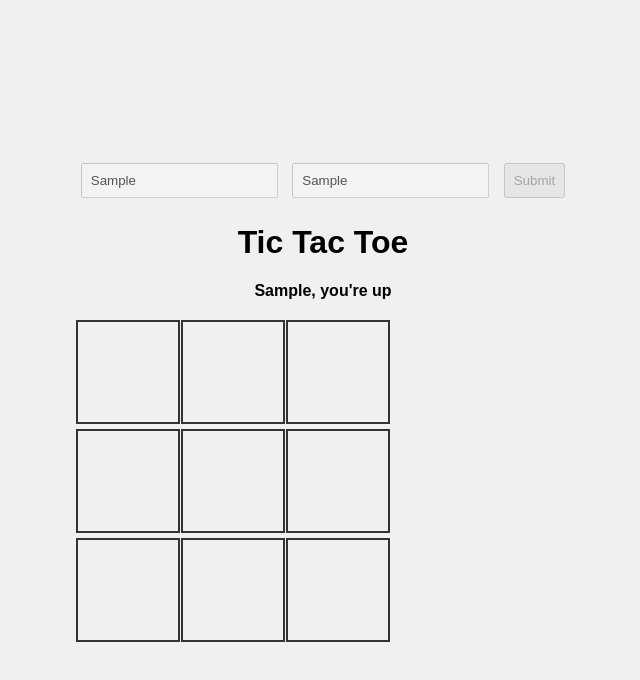
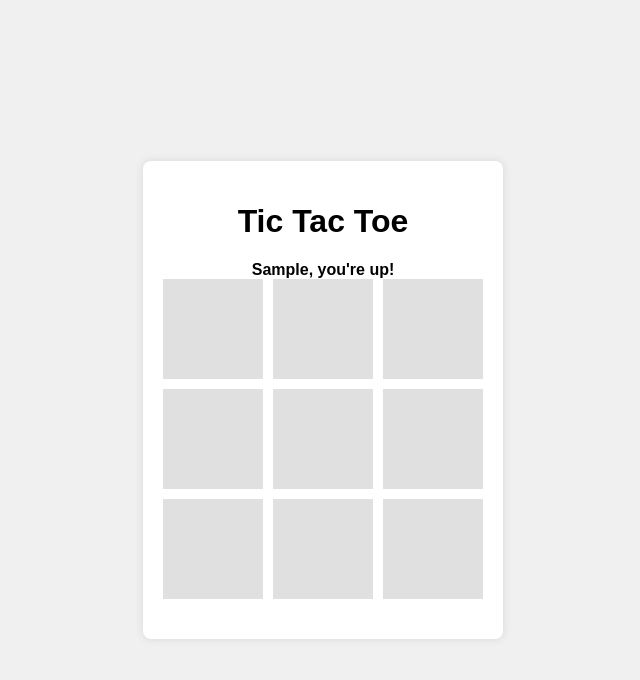
Before and after one commit to acciojob/tictactoe-raabin10, a website: page main.html in a window 1280 px wide. Both pictures are taken after typing "Sample", "Sample" into the empty fields and a click on the button "Submit". Shown: the whole page, without its empty margins (317-957 px from the left). Drawn offline with Linux system fonts and the light colour scheme.

Commit message:
created a submission

```diff
--- a/main.html
+++ b/main.html
@@ -1,20 +1,37 @@
 <!DOCTYPE html>
 <html lang="en">
 <head>
-    <meta charset="UTF-8">
-    <meta name="viewport" content="width=device-width, initial-scale=1.0">
-    <link rel="stylesheet" href="styles.css">
-    <title>Multiplayer Tic Tac Toe</title>
+  <meta charset="UTF-8">
+  <meta name="viewport" content="width=device-width, initial-scale=1.0">
+  <link rel="stylesheet" href="styles.css">
+  <title>Multiplayer Tic Tac Toe</title>
 </head>
 <body>
 
 <div class="container">
-    <input type="text" id="player-1" placeholder="Player 1">
-    <input type="text" id="player-2" placeholder="Player 2">
-    <button id="submit" onclick="startGame()">Submit</button>
+  <div id="input-container">
+    <label for="player-1">Player 1:</label>
+    <input type="text" id="player-1" placeholder="Enter name for Player 1">
+    <label for="player-2">Player 2:</label>
+    <input type="text" id="player-2" placeholder="Enter name for Player 2">
+    <button id="submit">Submit</button>
+  </div>
+
+  <div id="game-container" style="display: none;">
     <h1>Tic Tac Toe</h1>
     <div class="message"></div>
-    <div class="board" onclick="handleCellClick(event)"></div>
+    <div id="board">
+      <div class="cell" id="1"></div>
+      <div class="cell" id="2"></div>
+      <div class="cell" id="3"></div>
+      <div class="cell" id="4"></div>
+      <div class="cell" id="5"></div>
+      <div class="cell" id="6"></div>
+      <div class="cell" id="7"></div>
+      <div class="cell" id="8"></div>
+      <div class="cell" id="9"></div>
+    </div>
+  </div>
 </div>
 
 <script src="script.js"></script>
--- a/script.js
+++ b/script.js
@@ -1,61 +1,55 @@
-//your JS code here. If required.
-let currentPlayer = 1;
-let board = ['', '', '', '', '', '', '', '', ''];
-let players = ['', ''];
+document.addEventListener('DOMContentLoaded', function () {
+  const submitButton = document.getElementById('submit');
+  const inputContainer = document.getElementById('input-container');
+  const gameContainer = document.getElementById('game-container');
+  const messageElement = document.querySelector('.message');
+  const board = document.getElementById('board');
 
-function startGame() {
-    players[0] = document.getElementById('player-1').value;
-    players[1] = document.getElementById('player-2').value;
+  let currentPlayer = 'X';
+  let player1Name, player2Name;
 
-    document.querySelector('.message').innerText = `${players[currentPlayer - 1]}, you're up`;
+  submitButton.addEventListener('click', function () {
+    player1Name = document.getElementById('player-1').value;
+    player2Name = document.getElementById('player-2').value;
 
-    document.getElementById('player-1').disabled = true;
-    document.getElementById('player-2').disabled = true;
-    document.getElementById('submit').disabled = true;
+    if (player1Name && player2Name) {
+      inputContainer.style.display = 'none';
+      gameContainer.style.display = 'block';
+      messageElement.textContent = `${player1Name}, you're up!`;
+      initializeBoard();
+    }
+  });
 
-    renderBoard();
-}
+  function initializeBoard() {
+    board.addEventListener('click', handleCellClick);
+  }
 
-function renderBoard() {
-    const boardDiv = document.querySelector('.board');
-    boardDiv.innerHTML = '';
+  function handleCellClick(event) {
+    const cell = event.target;
 
-    for (let i = 0; i < 9; i++) {
-        const cell = document.createElement('div');
-        cell.id = i + 1;
-        cell.addEventListener('click', handleCellClick);
-        boardDiv.appendChild(cell);
+    if (!cell.textContent) {
+      cell.textContent = currentPlayer;
+      checkForWinner();
+      currentPlayer = currentPlayer === 'X' ? 'O' : 'X';
+      messageElement.textContent = `${currentPlayer === 'X' ? player1Name : player2Name}, you're up!`;
     }
-}
+  }
 
-function handleCellClick(event) {
-    const cellId = event.target.id - 1;
-
-    if (board[cellId] === '' && !checkWinner()) {
-        board[cellId] = currentPlayer === 1 ? 'X' : 'O';
-        document.getElementById(cellId + 1).innerText = board[cellId];
-
-        if (checkWinner()) {
-            document.querySelector('.message').innerText = `${players[currentPlayer - 1]}, congratulations you won!`;
-        } else {
-            currentPlayer = 3 - currentPlayer; // Switch player
-            document.querySelector('.message').innerText = `${players[currentPlayer - 1]}, you're up`;
-        }
-    }
-}
-
-function checkWinner() {
+  function checkForWinner() {
+    const cells = Array.from(document.getElementsByClassName('cell'));
     const winningCombos = [
-        [0, 1, 2], [3, 4, 5], [6, 7, 8], // Rows
-        [0, 3, 6], [1, 4, 7], [2, 5, 8], // Columns
-        [0, 4, 8], [2, 4, 6]             // Diagonals
+      [1, 2, 3], [4, 5, 6], [7, 8, 9], // Rows
+      [1, 4, 7], [2, 5, 8], [3, 6, 9], // Columns
+      [1, 5, 9], [3, 5, 7]             // Diagonals
     ];
 
     for (const combo of winningCombos) {
-        if (board[combo[0]] !== '' && board[combo[0]] === board[combo[1]] && board[combo[1]] === board[combo[2]]) {
-            return true;
-        }
+      const [a, b, c] = combo;
+      if (cells[a - 1].textContent && cells[a - 1].textContent === cells[b - 1].textContent && cells[a - 1].textContent === cells[c - 1].textContent) {
+        messageElement.textContent = `${currentPlayer === 'X' ? player1Name : player2Name}, congratulations you won!`;
+        board.removeEventListener('click', handleCellClick);
+        break;
+      }
     }
-
-    return false;
-}
+  }
+});
--- a/styles.css
+++ b/styles.css
@@ -1,4 +1,3 @@
-/*  your css code here. If applicable */
 body {
   font-family: 'Arial', sans-serif;
   margin: 0;
@@ -12,24 +11,26 @@ body {
 
 .container {
   text-align: center;
+  background-color: #fff;
+  padding: 20px;
+  border-radius: 8px;
+  box-shadow: 0 0 10px rgba(0, 0, 0, 0.1);
 }
 
-input, button {
-    margin: 5px;
-    padding: 8px;
+#input-container, #game-container {
+  margin-bottom: 20px;
 }
 
-.board {
+#board {
   display: grid;
   grid-template-columns: repeat(3, 100px);
-    gap: 5px;
-    margin-top: 20px;
+  grid-gap: 10px;
 }
 
-.board div {
+.cell {
   width: 100px;
   height: 100px;
-    border: 2px solid #333;
+  background-color: #e0e0e0;
   display: flex;
   align-items: center;
   justify-content: center;
@@ -37,6 +38,10 @@ input, button {
   cursor: pointer;
 }
 
+.cell:hover {
+  background-color: #c0c0c0;
+}
+
 .message {
   margin-top: 10px;
   font-weight: bold;
```
Lines whose indentation alone changed are shown as unchanged.
